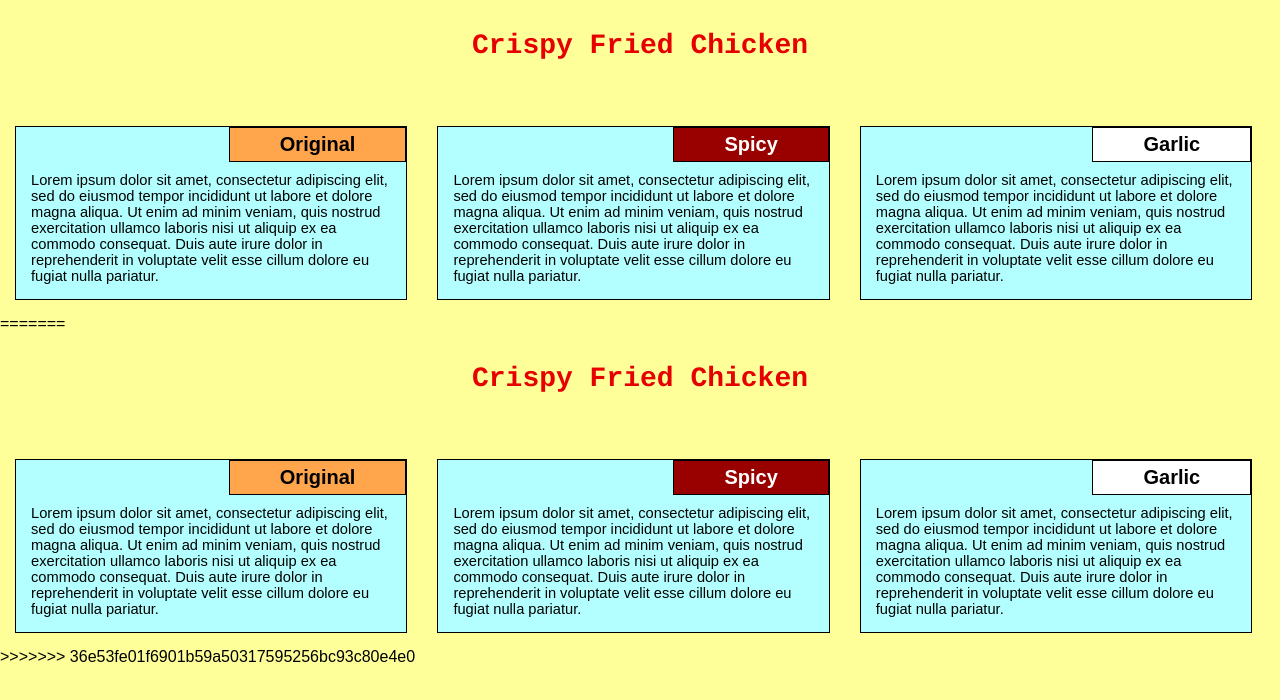
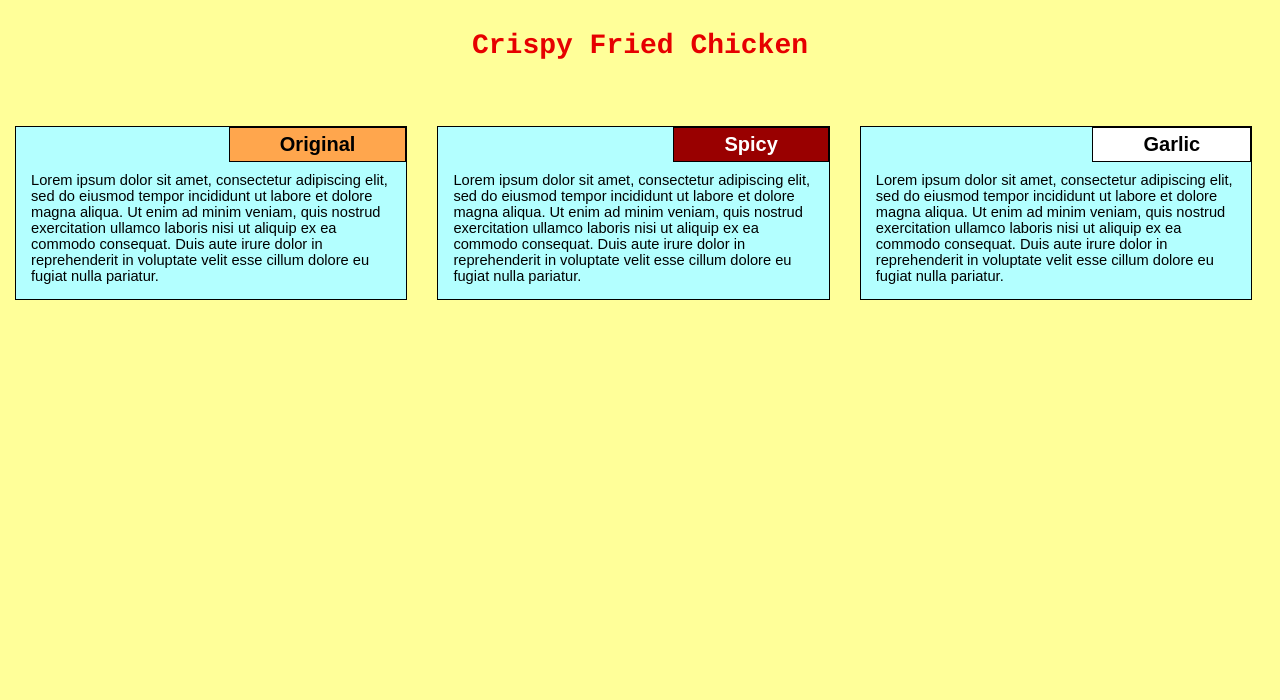
Before and after one commit to eclee001/assignments, a plain HTML site: page module2/index.html in a window 1280 px wide. Drawn offline with Linux system fonts and the light colour scheme; files that its build step writes are made by us from their sources.

Commit message:
Update index.html

```diff
--- a/module2/index.html
+++ b/module2/index.html
@@ -1,35 +1,3 @@
-<!DOCTYPE html>
-<html>
-<head>
-<meta charset="utf-8">
-<meta name="viewport" content="width=device-width, initial-scale=1">
-<link rel="stylesheet" type="text/css" href="css/styles.css" />
-	<title>Hello Coursera!</title>
-</head>
-<body>
-<h1>Crispy Fried Chicken</h1>
-
-<div class="row">
-	<div class="col-lg col-md-1 col-sm" id="container">
-		<div id="section">
-	 		<h4 id="head1">Original</h4>
-	 		<p>Lorem ipsum dolor sit amet, consectetur adipiscing elit, sed do eiusmod tempor incididunt ut labore et dolore magna aliqua. Ut enim ad minim veniam, quis nostrud exercitation ullamco laboris nisi ut aliquip ex ea commodo consequat.  Duis aute irure dolor in reprehenderit in voluptate velit esse cillum dolore eu fugiat nulla pariatur. </p>
-	 	</div>
-	</div>
-	<div class="col-lg col-md-1 col-sm" id="container">
-		<div id="section">
-			<h4 id="head2">Spicy</h4>
-	 		<p>Lorem ipsum dolor sit amet, consectetur adipiscing elit, sed do eiusmod tempor incididunt ut labore et dolore magna aliqua. Ut enim ad minim veniam, quis nostrud exercitation ullamco laboris nisi ut aliquip ex ea commodo consequat.  Duis aute irure dolor in reprehenderit in voluptate velit esse cillum dolore eu fugiat nulla pariatur. </p>
-	 	</div>
-	</div>
-	<div class="col-lg col-md-2 col-sm" id="container">
-		<div id="section">
-			<h4 id="head3">Garlic</h4>
-	 		<p>Lorem ipsum dolor sit amet, consectetur adipiscing elit, sed do eiusmod tempor incididunt ut labore et dolore magna aliqua. Ut enim ad minim veniam, quis nostrud exercitation ullamco laboris nisi ut aliquip ex ea commodo consequat.  Duis aute irure dolor in reprehenderit in voluptate velit esse cillum dolore eu fugiat nulla pariatur. </p>
-	 	</div>
-	</div>
-</body>
-=======
 <!DOCTYPE html>
 <html>
 <head>
@@ -61,5 +29,4 @@
 	 	</div>
 	</div>
 </body>
->>>>>>> 36e53fe01f6901b59a50317595256bc93c80e4e0
 </html>
```
